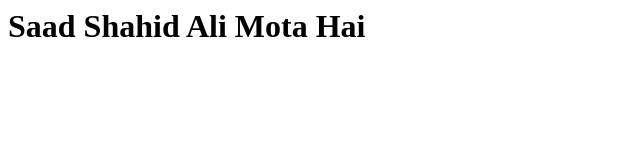
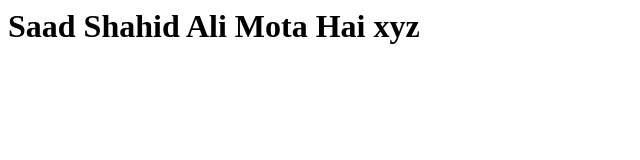
Before and after one commit to shadabjshaikh/Assignment_1, a plain HTML site: page ex.html in a window 1280 px wide. Shown: the full height of the page, 0-640 px from the left. Drawn offline with Linux system fonts and the light colour scheme.

Commit message:
Update ex.html

```diff
--- a/ex.html
+++ b/ex.html
@@ -3,6 +3,6 @@
 <html>
     <head></head>
     <body>
-        <h1>Saad Shahid Ali Mota Hai</h1>
+        <h1>Saad Shahid Ali Mota Hai xyz</h1>
     </body>
 </html>
```
